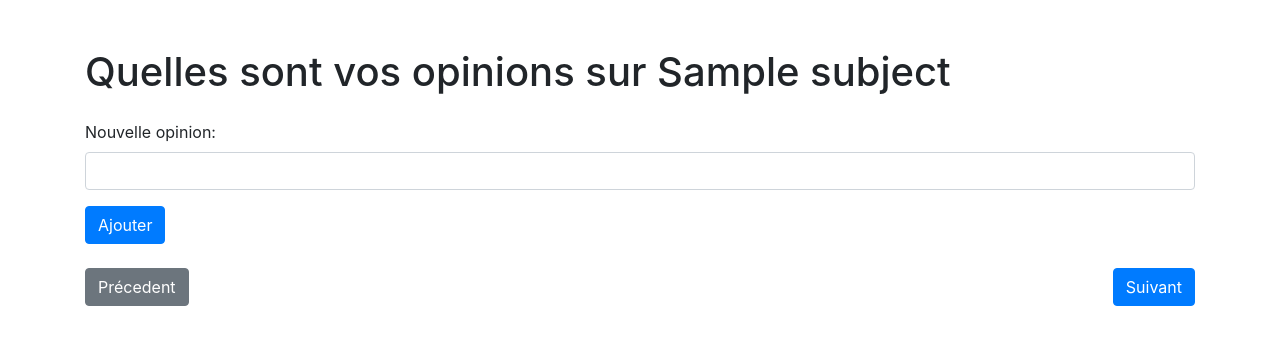
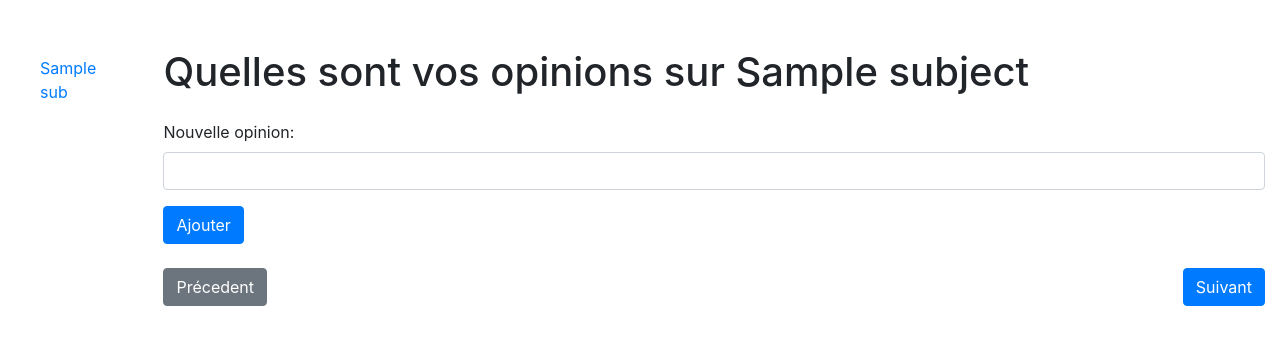
Before and after one commit to Blarckest/PollDance, a Flask app: template templates/poll.html in a window 1280 px wide. Shown: the part 56-401 px from the top of the page. Run offline with Flask 3, Linux system fonts and the light colour scheme; the template is opened without the code that fills it: most values are stand-ins (such as "Sample title", 1, 10 or a date in 2020); some libraries are stand-ins or nearby versions.

Commit message:
adding of a navbar

```diff
--- a/app.py
+++ b/app.py
@@ -26,7 +26,8 @@
     if index is None:
         index = 0
     subject = getSubjects(index)
-    return render_template('poll.html', subject=subject, opinions=getOpinions(subject), isAdmin=isAdministrator(), index=index, values=getValuesForOpinions(subject, session['username']), zip=zip, session=session)
+    subjects = getSubjects(None)
+    return render_template('poll.html', subject=subject, subjects=subjects, opinions=getOpinions(subject), isAdmin=isAdministrator(), index=index, values=getValuesForOpinions(subject, session['username']), zip=zip, session=session)
 
 @app.route('/poll/<int:index>', methods=['POST'])
 def submit_poll(index):
--- a/templates/poll.html
+++ b/templates/poll.html
@@ -17,6 +17,21 @@
             </div>
         </div>
     </nav>
+    <div class="wrapper d-flex align-items-stretch">
+        <div class="sidebar">
+            <div class="p-4 pt-5">
+                <ul class="list-unstyled components mb-5">
+                    <!-- for suject in subject create a link to /poll/i -->
+                    {% for sub in subjects %}
+                    <li class="{% if loop.index0==index %}active{% endif %}">
+                        <a class="nav-link" href="/poll/{{loop.index0}}">
+                            {{sub}}
+                        </a>
+                    </li>
+                    {% endfor %}
+                </ul>
+            </div>
+        </div>
         <div class="container mt-5">
             {% if subject!="Invalid index" %}
             <h1 class="mb-4">Quelles sont vos opinions sur {{subject}}</h1>
@@ -40,32 +55,39 @@
                             <div class="d-flex justify-content-between">
                                 <div class="form-check text-center">
                                     <div class="d-flex flex-column align-items-center">
-                                    <input class="form-check-input m-auto" type="radio" name="{{opinion}}" id="{{opinion}}_2" value="2" {% if value == '2' %}checked{% endif %}>
-                                    <label class="form-check-label mt-3 mx-2" for="{{opinion}}_2">Fortement en désaccord</label>
+                                        <input class="form-check-input m-auto" type="radio" name="{{opinion}}"
+                                            id="{{opinion}}_2" value="2" {% if value=='2' %}checked{% endif %}>
+                                        <label class="form-check-label mt-3 mx-2" for="{{opinion}}_2">Fortement en
+                                            désaccord</label>
                                     </div>
                                 </div>
                                 <div class="form-check text-center">
                                     <div class="d-flex flex-column align-items-center">
-                                    <input class="form-check-input m-auto" type="radio" name="{{opinion}}" id="{{opinion}}_4" value="4" {% if value == '4' %}checked{% endif %}>
+                                        <input class="form-check-input m-auto" type="radio" name="{{opinion}}"
+                                            id="{{opinion}}_4" value="4" {% if value=='4' %}checked{% endif %}>
                                         <label class="form-check-label mt-3 mx-2" for="{{opinion}}_4">En désaccord</label>
                                     </div>
                                 </div>
                                 <div class="form-check text-center">
                                     <div class="d-flex flex-column align-items-center">
-                                    <input class="form-check-input m-auto" type="radio" name="{{opinion}}" id="{{opinion}}_6" value="6" {% if value == '6' %}checked{% endif %}>
+                                        <input class="form-check-input m-auto" type="radio" name="{{opinion}}"
+                                            id="{{opinion}}_6" value="6" {% if value=='6' %}checked{% endif %}>
                                         <label class="form-check-label mt-3 mx-2" for="{{opinion}}_6">Neutre</label>
                                     </div>
                                 </div>
                                 <div class="form-check text-center">
                                     <div class="d-flex flex-column align-items-center">
-                                    <input class="form-check-input m-auto" type="radio" name="{{opinion}}" id="{{opinion}}_8" value="8" {% if value == '8' %}checked{% endif %}>
+                                        <input class="form-check-input m-auto" type="radio" name="{{opinion}}"
+                                            id="{{opinion}}_8" value="8" {% if value=='8' %}checked{% endif %}>
                                         <label class="form-check-label mt-3 mx-2" for="{{opinion}}_8">D'accord</label>
                                     </div>
                                 </div>
                                 <div class="form-check text-center">
                                     <div class="d-flex flex-column align-items-center">
-                                    <input class="form-check-input m-auto" type="radio" name="{{opinion}}" id="{{opinion}}_10" value="10" {% if value == '10' %}checked{% endif %}>
-                                    <label class="form-check-label mt-3 mx-2" for="{{opinion}}_10">Fortement d'accord</label>
+                                        <input class="form-check-input m-auto" type="radio" name="{{opinion}}"
+                                            id="{{opinion}}_10" value="10" {% if value=='10' %}checked{% endif %}>
+                                        <label class="form-check-label mt-3 mx-2" for="{{opinion}}_10">Fortement
+                                            d'accord</label>
                                     </div>
                                 </div>
                             </div>
@@ -89,6 +111,7 @@
             <h1 class="text-center">Le sondage est fini</h1>
             {% endif %}
         </div>
+    </div>
     <script>
         function toggleNoValue(opinionId) {
             var slider = document.getElementById(opinionId);
```
Lines whose indentation alone changed are shown as unchanged.
